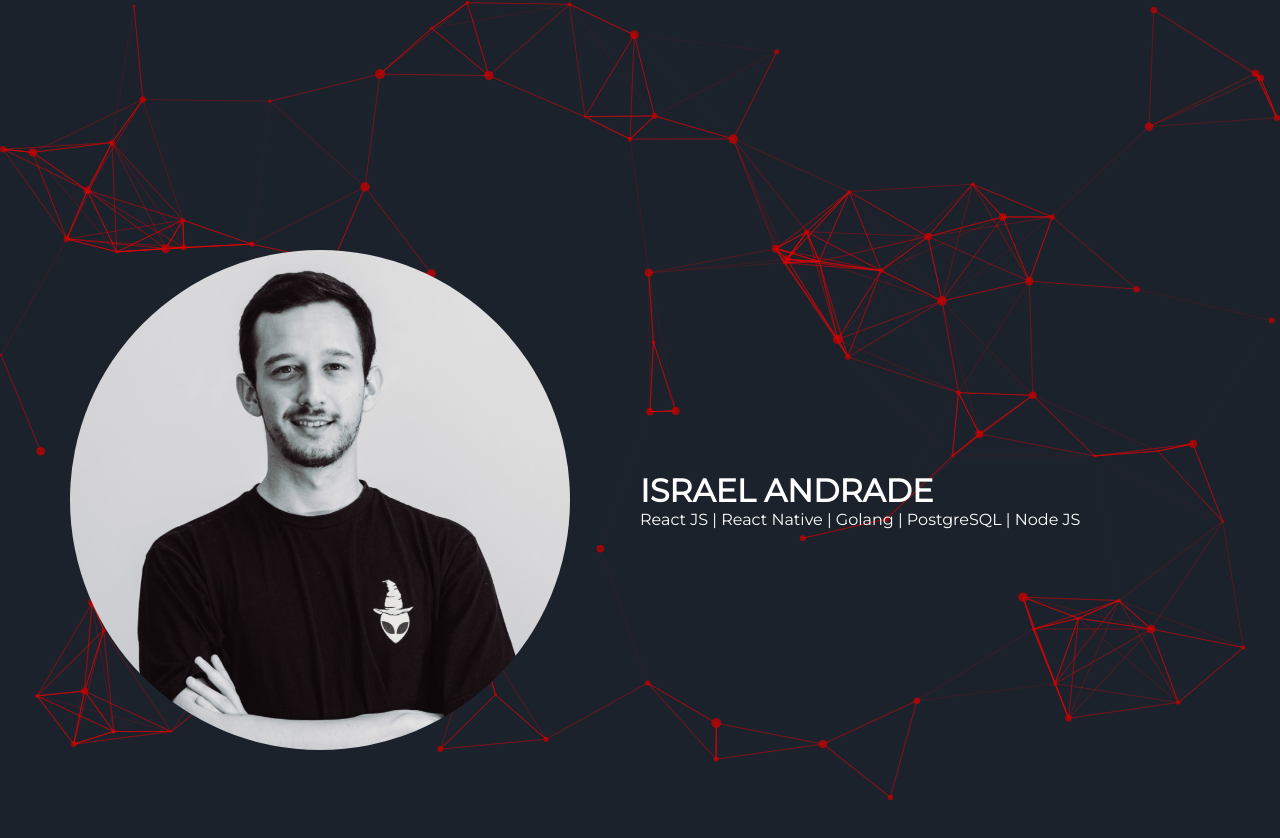
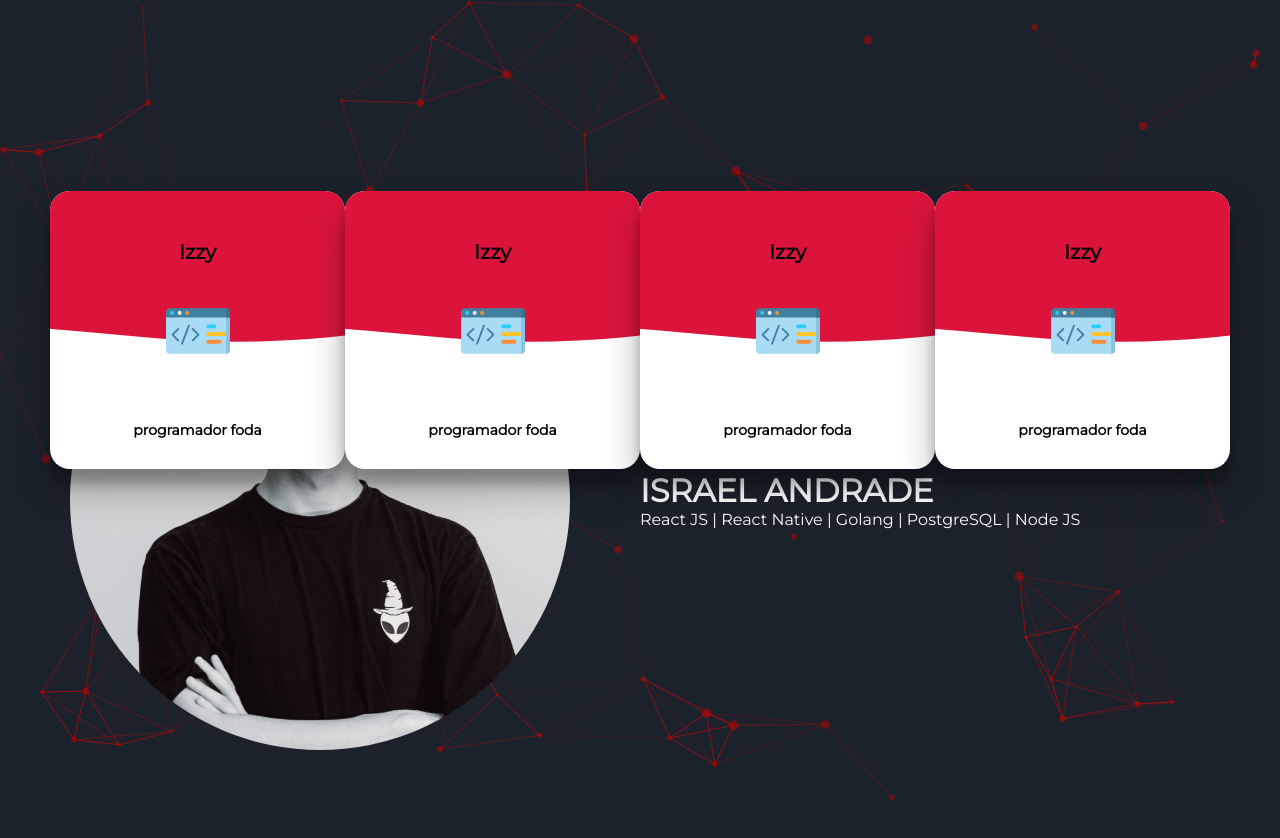
Before and after one commit to izzyandrade/portfolio, a React (Create React App) app: page / in a window 1280 px wide. Shown: the top 838 px of the page. Built offline with nearby package versions, Linux system fonts and the light colour scheme.

Commit message:
add card animation

```diff
--- a/package.json
+++ b/package.json
@@ -17,6 +17,7 @@
     "react-dom": "^16.13.1",
     "react-router-dom": "^5.2.0",
     "react-scripts": "3.4.3",
+    "react-spring": "^9.0.0-rc.3",
     "react-transition-group": "^4.4.1",
     "react-tsparticles": "^1.17.10",
     "styled-components": "^5.2.0",
--- a/src/components/Body/data.ts
+++ b/src/components/Body/data.ts
@@ -12,6 +12,18 @@ const data = {
       description: "top esse site ae",
       img: "code.png",
     },
+    {
+      index: 2,
+      title: "Portfolio",
+      description: "top esse site ae",
+      img: "code.png",
+    },
+    {
+      index: 3,
+      title: "Portfolio",
+      description: "top esse site ae",
+      img: "code.png",
+    },
   ],
 };
 
--- a/src/components/Body/index.tsx
+++ b/src/components/Body/index.tsx
@@ -1,75 +1,28 @@
-import React, { useState } from "react";
-import "./styles.css";
+import React from "react";
 import WaveAlert from "../WaveAlert";
 import data from "./data";
-import { TransitionGroup, CSSTransition } from "react-transition-group";
-import styled from "styled-components";
+import "./styles.css";
+import { useSpring, animated, config } from "react-spring";
 
-class Body extends React.Component {
-  state = {
-    property: data.properties[0],
-    inProp: false,
-  };
+const Body = () => {
+  const AnimatedWaveAlert = animated(WaveAlert);
 
-  nextProperty = () => {
-    const { property } = this.state;
-    const newIndex = property.index + 1;
-    this.setState({ property: data.properties[newIndex], inProp: true });
-  };
+  const animatedProps = useSpring({ config: config.default });
 
-  prevProperty = () => {
-    const { property } = this.state;
-    const newIndex = property.index - 1;
-    this.setState({ property: data.properties[newIndex], inProp: true });
-  };
-
-  render() {
-    const { property, inProp } = this.state;
-
-    const StyledGrid = styled.div`
-      .transition-enter {
-        opacity: 0;
-      }
-
-      .transition-enter-active {
-        opacity: 1;
-        transition: all 1000ms ease-in 100ms;
-      }
-
-      .transition-exit {
-        opacity: 1;
-      }
-
-      .transition-exit-active {
-        opacity: 0;
-        transition: all 1000ms ease-in;
-      }
-    `;
-
-    return (
-      <div>
-        <button onClick={() => this.prevProperty()}>prev</button>
-        <div className="wave-alert-container">
-          <TransitionGroup component={StyledGrid}>
-            <CSSTransition
-              key={property.index}
-              timeout={1000}
-              classNames="transition"
-              unmountOnExit
-            >
-              <WaveAlert
-                title={property.title}
-                description={property.description}
-                img={property.img}
-                index={property.index}
-              />
-            </CSSTransition>
-          </TransitionGroup>
-        </div>
-        <button onClick={() => this.nextProperty()}>next</button>
-      </div>
-    );
-  }
-}
+  return (
+    <div className="wave-alert-container">
+      {data.properties.map((property) => {
+        return (
+          <AnimatedWaveAlert
+            title={data.properties[0].title}
+            description={data.properties[0].description}
+            img={data.properties[0].img}
+            index={data.properties[0].index}
+          />
+        );
+      })}
+    </div>
+  );
+};
 
 export default Body;
--- a/src/components/Body/styles.css
+++ b/src/components/Body/styles.css
@@ -1,62 +1,11 @@
 .wave-alert-container {
   height: 500px;
+  margin: 0;
+  display: flex;
+  flex-direction: row;
+  align-items: center;
+  justify-content: space-between;
+  padding-left: 50px;
+  padding-right: 50px;
   background-color: #969695;
 }
-
-.fade-appear {
-  opacity: 0;
-  z-index: 1;
-}
-
-.fade-appear.fade-appear-active {
-  opacity: 1;
-  transition: opacity 1000ms linear;
-}
-
-.fade-enter {
-  opacity: 0;
-  z-index: 1;
-}
-
-.fade-enter.fade-enter-active {
-  opacity: 1;
-  transition: opacity 600ms linear;
-}
-
-.fade-exit {
-  opacity: 1;
-  z-index: 1;
-}
-
-.fade-exit.fade-exit-active {
-  opacity: 0;
-  transition: opacity 600ms linear;
-}
-
-.fade-exit-done {
-  opacity: 0;
-}
-
-.slide-enter {
-  opacity: 0;
-  transform: scale(0.97) translateY(5px);
-  z-index: 1;
-}
-
-.example-enter {
-  opacity: 0.01;
-}
-
-.example-enter.example-enter-active {
-  opacity: 1;
-  transition: opacity 500ms ease-in;
-}
-
-.example-leave {
-  opacity: 1;
-}
-
-.example-leave.example-leave-active {
-  opacity: 0.01;
-  transition: opacity 300ms ease-in;
-}
--- a/src/components/Header/styles.css
+++ b/src/components/Header/styles.css
@@ -1,5 +1,4 @@
 .header-content-container {
-  position: absolute;
   display: flex;
   flex-direction: row;
   align-items: center;
--- a/src/components/WaveAlert/index.tsx
+++ b/src/components/WaveAlert/index.tsx
@@ -1,21 +1,36 @@
 import React from "react";
 import "./style.css";
 import { CSSTransition, TransitionGroup } from "react-transition-group";
+import { useSpring, animated, config } from "react-spring";
 
-interface SendProps {
-  title: String;
-  description: any;
-  img: String;
+interface Props {
+  title: string;
+  description: string;
+  img: string;
   index: number;
 }
 
-interface SendState {}
+const WaveAlert: React.FC<Props> = ({ title, description, img, index }) => {
+  const calc = (x: any, y: any) => [
+    -(y - window.innerHeight / 2) / 20,
+    (x - window.innerWidth / 2) / 20,
+    1.2,
+  ];
+  const trans = (x: any, y: any, s: any) =>
+    `perspective(500px) rotateX(${x}deg) rotateY(${y}deg) scale(${s})`;
 
-export default class WaveAlert extends React.Component<SendProps, SendState> {
-  render() {
-    const { title, description, img, index } = this.props;
+  const [props, set] = useSpring(() => ({
+    xys: [0, 0, 1],
+    config: { mass: 1, tension: 450, friction: 26 },
+  }));
+
   return (
-      <div className="wave-alert-box">
+    <animated.div
+      className="wave-alert-box"
+      onMouseMove={({ clientX: x, clientY: y }) => set({ xys: calc(x, y) })}
+      onMouseLeave={() => set({ xys: [0, 0, 1] })}
+      style={{ transform: props.xys.interpolate(trans) }}
+    >
       <div>
         <div className="wave-alert-title">
           <p>{title}</p>
@@ -23,10 +38,8 @@ export default class WaveAlert extends React.Component<SendProps, SendState> {
         </div>
         <div className="wave-alert-description">{description}</div>
       </div>
-      </div>
+    </animated.div>
   );
-  }
-}
+};
 
-// Retorne na data e hora marcadas para
-// visualizar o link da vídeo conferência.
+export default WaveAlert;
--- a/src/components/WaveAlert/style.css
+++ b/src/components/WaveAlert/style.css
@@ -18,6 +18,12 @@
   min-width: 200px;
   width: 100%;
   background-color: white;
+  transition: box-shadow 0.5s;
+  will-change: transform;
+}
+
+.wave-alert-box:hover {
+  box-shadow: 0 19px 38px rgba(0, 0, 0, 0.3), 0 15px 12px rgba(0, 0, 0, 0.22);
 }
 
 .wave-alert-title {
```
Also changed, not shown: tsconfig.json (+4 -9 lines), 1 other file (tests, documents, lock files or other folders). Lines whose indentation alone changed are shown as unchanged.
